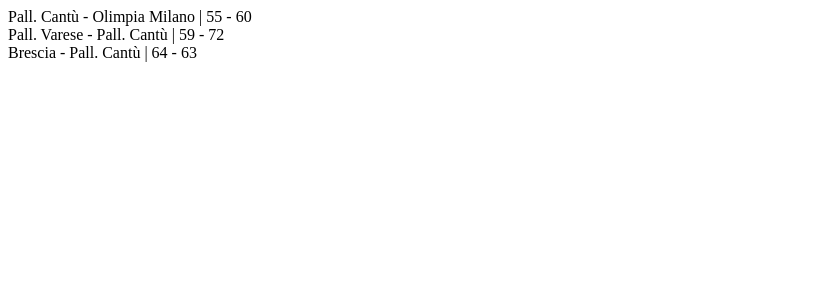
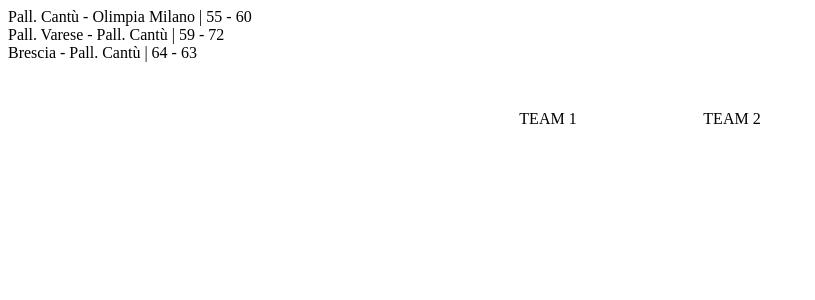
Before and after one commit to MirkOrlando/php-snacks-b1, a PHP site: page / in a window 1280 px wide. Shown: the top 300 px of the page, without its empty margins (0-815 px from the left). Run offline with PHP 8.4, Linux system fonts and the light colour scheme.

Commit message:
start html and css visualisation

```diff
--- a/snack_1/index.php
+++ b/snack_1/index.php
@@ -33,7 +33,7 @@ $matches = [
 //var_dump($matches);
 //var_dump(count($matches));
 
-/* ciclo l'array creato */
+/* ciclo l'array creato e stampo i risultati */
 $a = 0;
 while ($a < count($matches)) {
     $match = $matches[$a];
@@ -41,3 +41,58 @@ while ($a < count($matches)) {
     echo '<br>';
     $a++;
 }
+
+?>
+
+<!DOCTYPE html>
+<html lang="en">
+
+<head>
+    <meta charset="UTF-8">
+    <meta http-equiv="X-UA-Compatible" content="IE=edge">
+    <meta name="viewport" content="width=device-width, initial-scale=1.0">
+    <title>Snack 1</title>
+    <style>
+        .container {
+            margin: 2rem auto;
+            max-width: 400px;
+        }
+
+        .row {
+            display: flex;
+            justify-content: center;
+        }
+
+        .col {
+            margin: 1rem;
+            width: calc(100% - 1rem);
+        }
+
+        .card {
+            display: flex;
+            justify-content: space-around;
+            text-align: center;
+        }
+    </style>
+</head>
+
+<body>
+    <div class="container">
+        <div class="row">
+            <div class="col">
+                <div class="card">
+                    <div class="home">
+                        <div class="team">TEAM 1</div>
+                        <div class="points"></div>
+                    </div>
+                    <div class="guest">
+                        <div class="team">TEAM 2</div>
+                        <div class="points"></div>
+                    </div>
+                </div>
+            </div>
+        </div>
+    </div>
+</body>
+
+</html>
```
